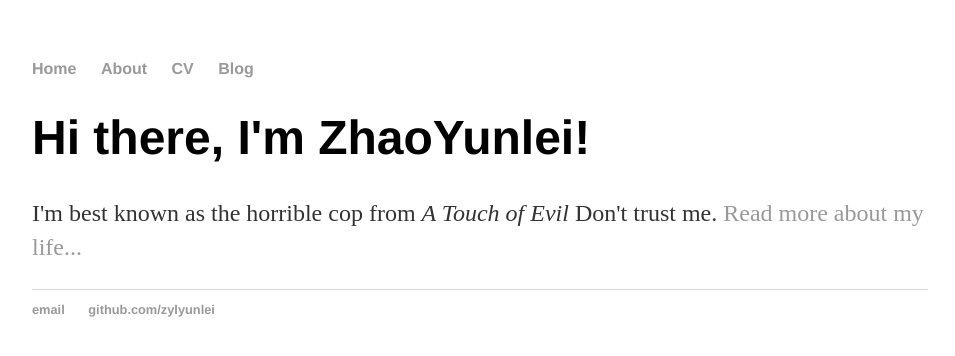
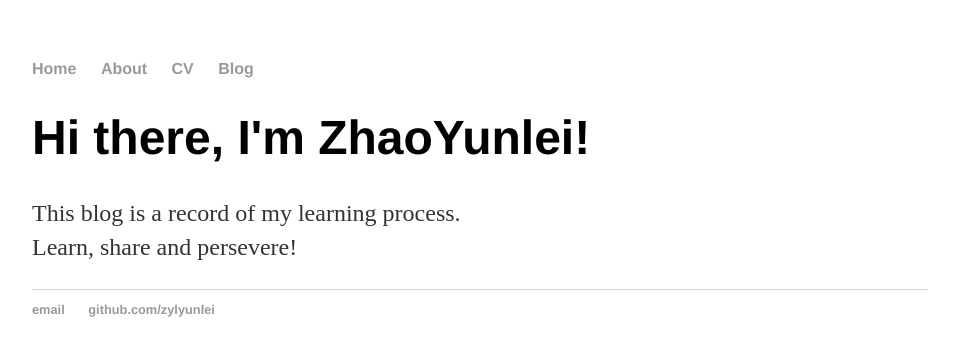
Before and after one commit to zylyunlei/zylyunlei.github.io, a Jekyll site: the page built from index.html, in a window 1280 px wide. Shown: the top 356 px of the page, without its empty margins (160-1115 px from the left). Built offline with Jekyll 4.4.1, drawn with Linux system fonts in a browser that asks for light colours.

Commit message:
Update index.html

```diff
--- a/index.html
+++ b/index.html
@@ -4,5 +4,5 @@ title: ZhaoYunlei
 ---
 <div class="blurb">
 	<h1>Hi there, I'm ZhaoYunlei!</h1>
-	<p>I'm best known as the horrible cop from <em>A Touch of Evil</em> Don't trust me. <a href="/about">Read more about my life...</a></p>
+	<p>This blog is a record of my learning process.<br>Learn, share and persevere!</p>
 </div><!-- /.blurb -->
```
